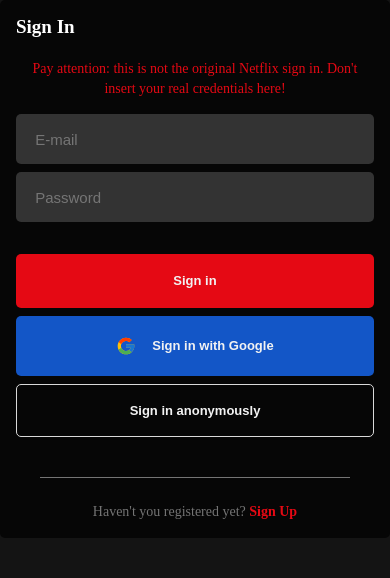
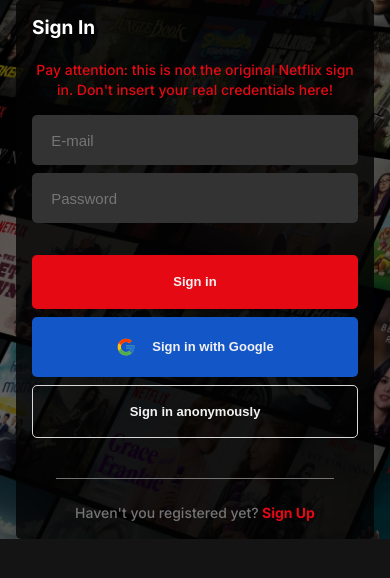
Before and after one commit to lela-akiashvili/FakeFlox, an Angular app: page /login in a window 390 px wide. Shown: the top 578 px of the page. Built offline with nearby package versions, Linux system fonts and the light colour scheme.

Commit message:
style: updated responsivness

```diff
--- a/src/app/features/auth/sign-in/sign-in.component.html
+++ b/src/app/features/auth/sign-in/sign-in.component.html
@@ -1,7 +1,7 @@
 <header>
   <img src="../assets/Fakeflix_logo.png" alt="" />
 </header>
-<section>
+<main>
   <form action="">
     <h2>Sign In</h2>
     <p>
@@ -58,4 +58,4 @@
 
     <p><span>Haven't you registered yet?</span> <span class="sign-up"> Sign Up </span></p>
   </form>
-</section>
+</main>
```
